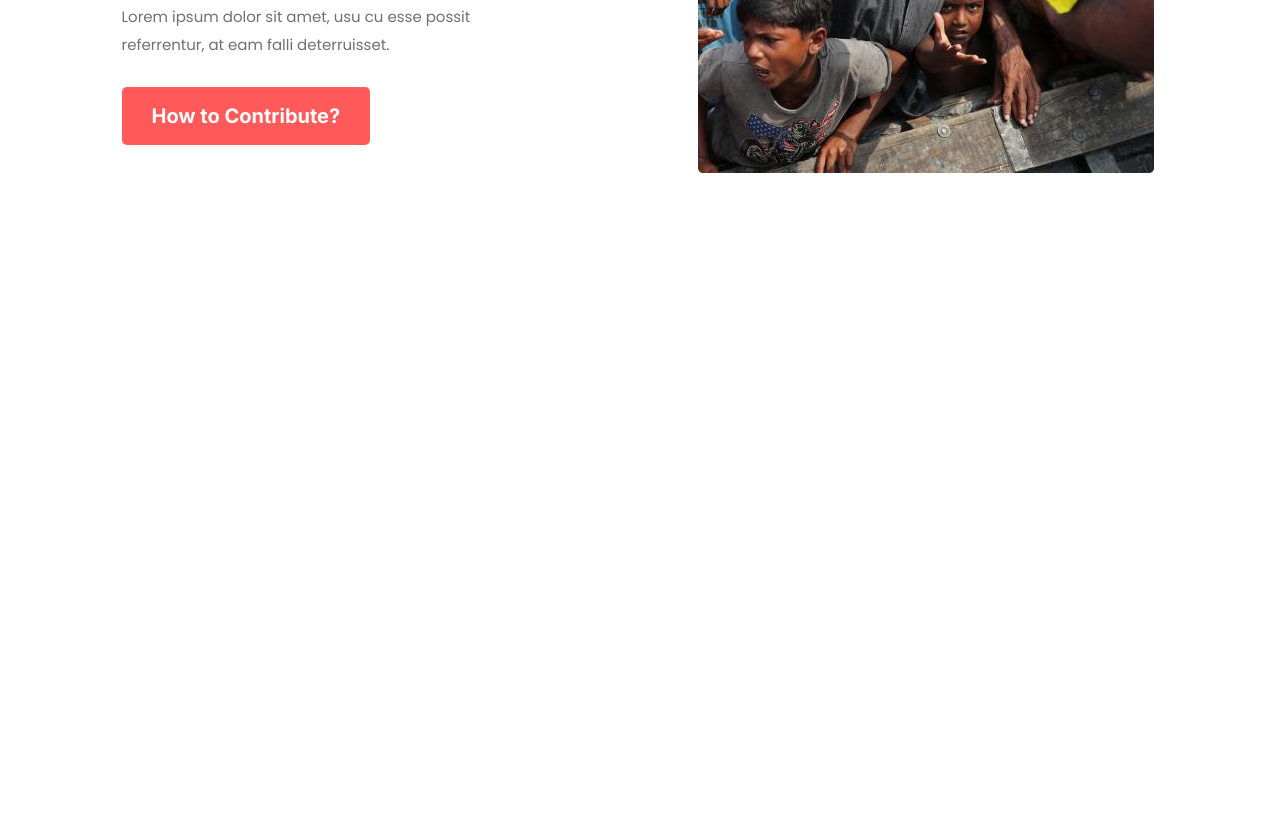
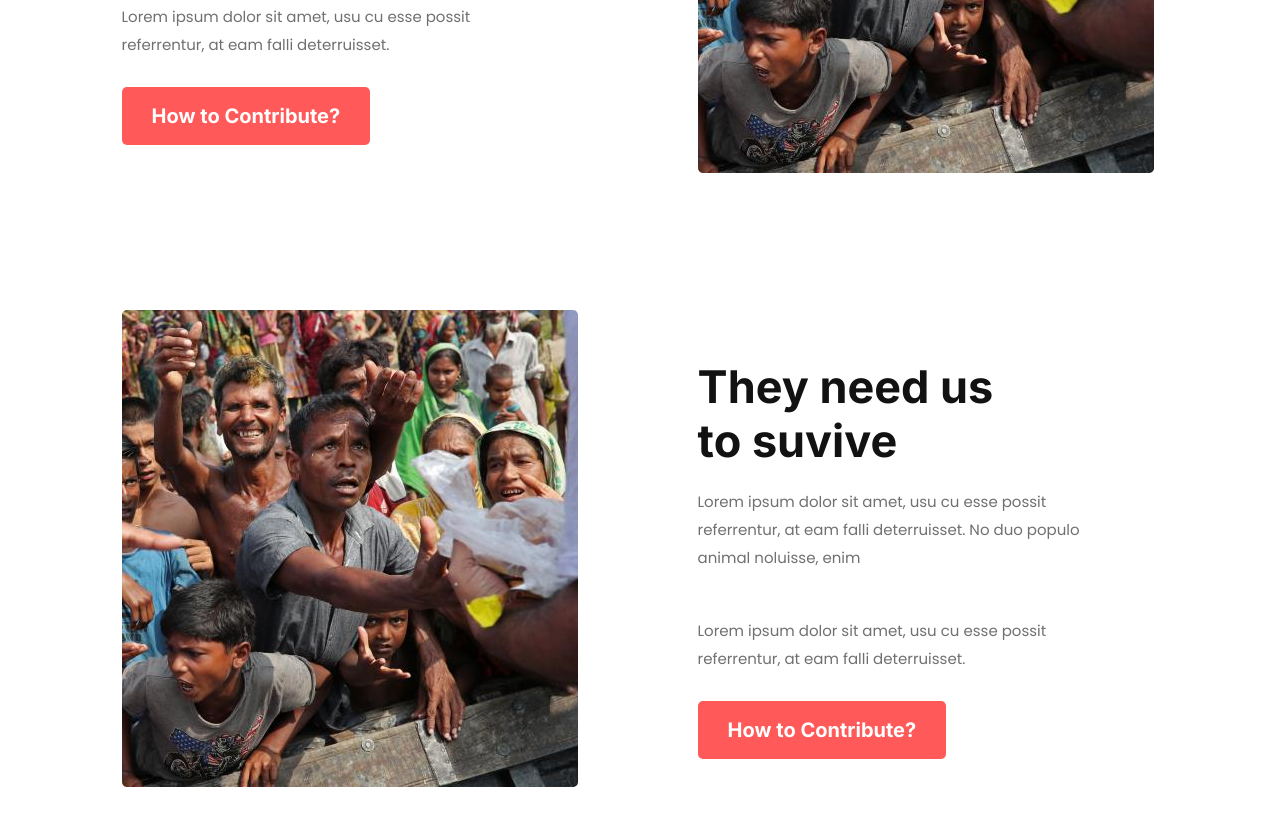
Before and after one commit to Ashik-Programmer/dontate-today, a plain HTML site: page index.html in a window 1280 px wide. Shown: the part 2261-3087 px from the top of the page. Before the commit the page ends 2571 px from the top, so only its background shows below. Drawn offline with Linux system fonts and the light colour scheme.

Commit message:
depend-donation all part complect

```diff
--- a/index.html
+++ b/index.html
@@ -90,6 +90,20 @@
             <img src="images/donation15.png" alt="">
         </div>
     </section>
+    <section class="container depend-donation">
+        <div class="donation-image donation-half">
+            <img src="images/donation15.png" alt="">
+        </div>
+        <div class="donation-text donation-half">
+            <h2>They need us <br>to suvive</h2>
+            <p>Lorem ipsum dolor sit amet, usu cu esse possit <br>referrentur, at eam falli
+                deterruisset. No duo populo<br> animal noluisse, enim
+            </p>
+            <p>Lorem ipsum dolor sit amet, usu cu esse possit <br>referrentur, at eam falli
+                deterruisset.</p>
+            <a class="link-button" href="">How to Contribute?</a>
+        </div>
+    </section>
 </body>
 
 </html>
```
